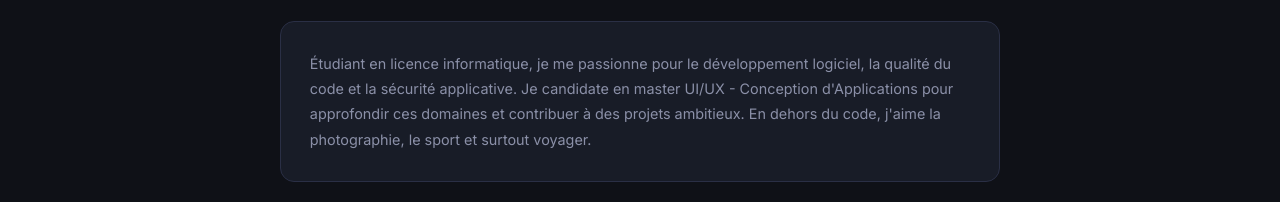
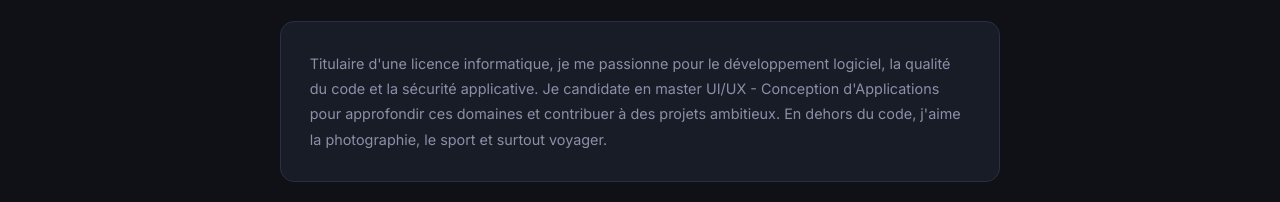
Before and after one commit to RogithRanjith/e-portfolio, a plain HTML site: page index.html in a window 1280 px wide. Shown: the part 2022-2224 px from the top of the page. Drawn offline with Linux system fonts and the light colour scheme.

Commit message:
Add files via upload

```diff
--- a/index.html
+++ b/index.html
@@ -568,7 +568,7 @@
   </div>
   <div class="about-card">
     <!-- Personnalise ce texte avec ta propre présentation -->
-    <p>Étudiant en licence informatique, je me passionne pour le développement logiciel, la qualité du code et la sécurité applicative. Je candidate en master UI/UX - Conception d'Applications pour approfondir ces domaines et contribuer à des projets ambitieux. En dehors du code, j'aime la photographie, le sport et surtout voyager.</p>
+    <p>Titulaire d'une licence informatique, je me passionne pour le développement logiciel, la qualité du code et la sécurité applicative. Je candidate en master UI/UX - Conception d'Applications pour approfondir ces domaines et contribuer à des projets ambitieux. En dehors du code, j'aime la photographie, le sport et surtout voyager.</p>
   </div>
 </section>
 
```
